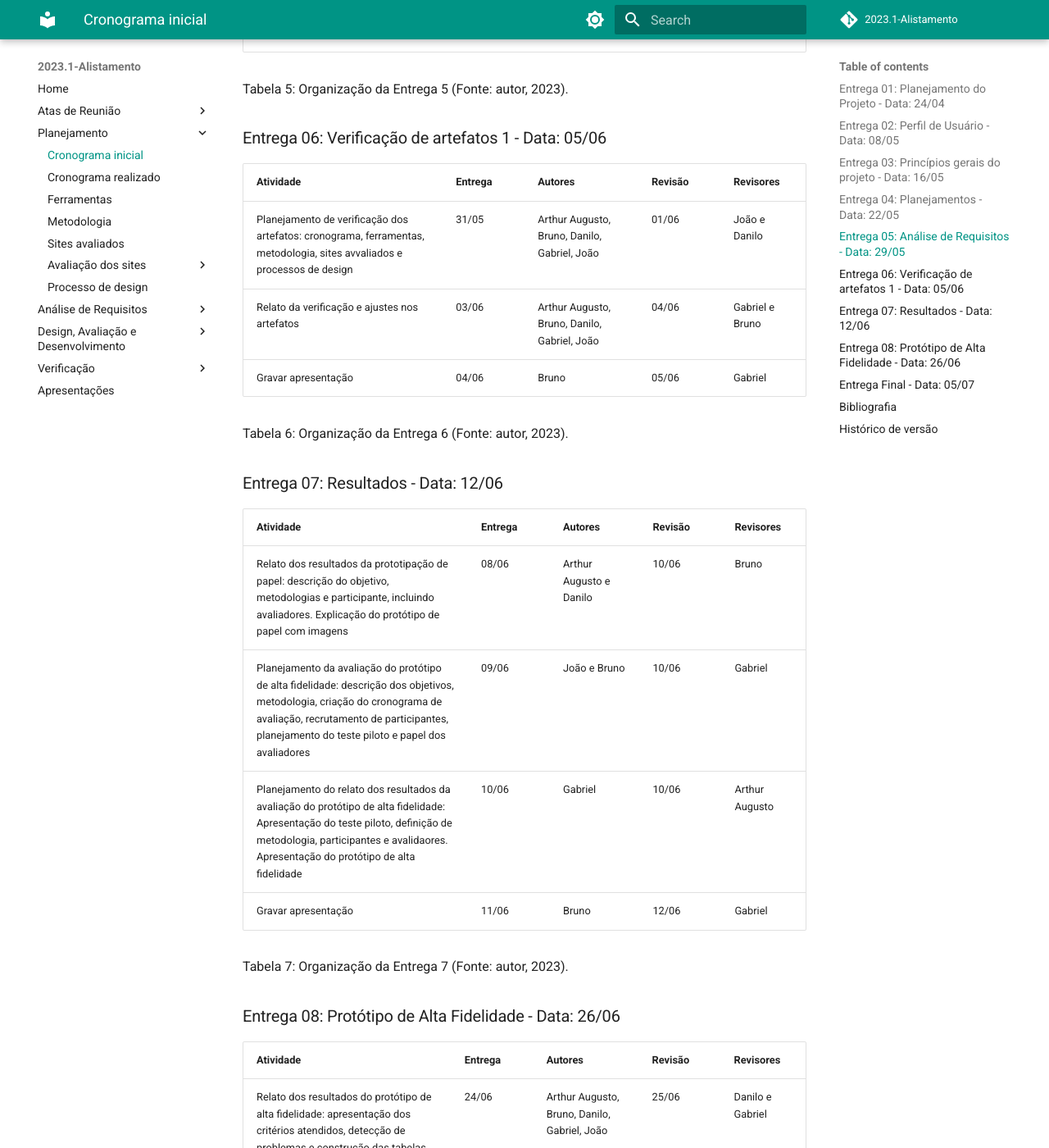
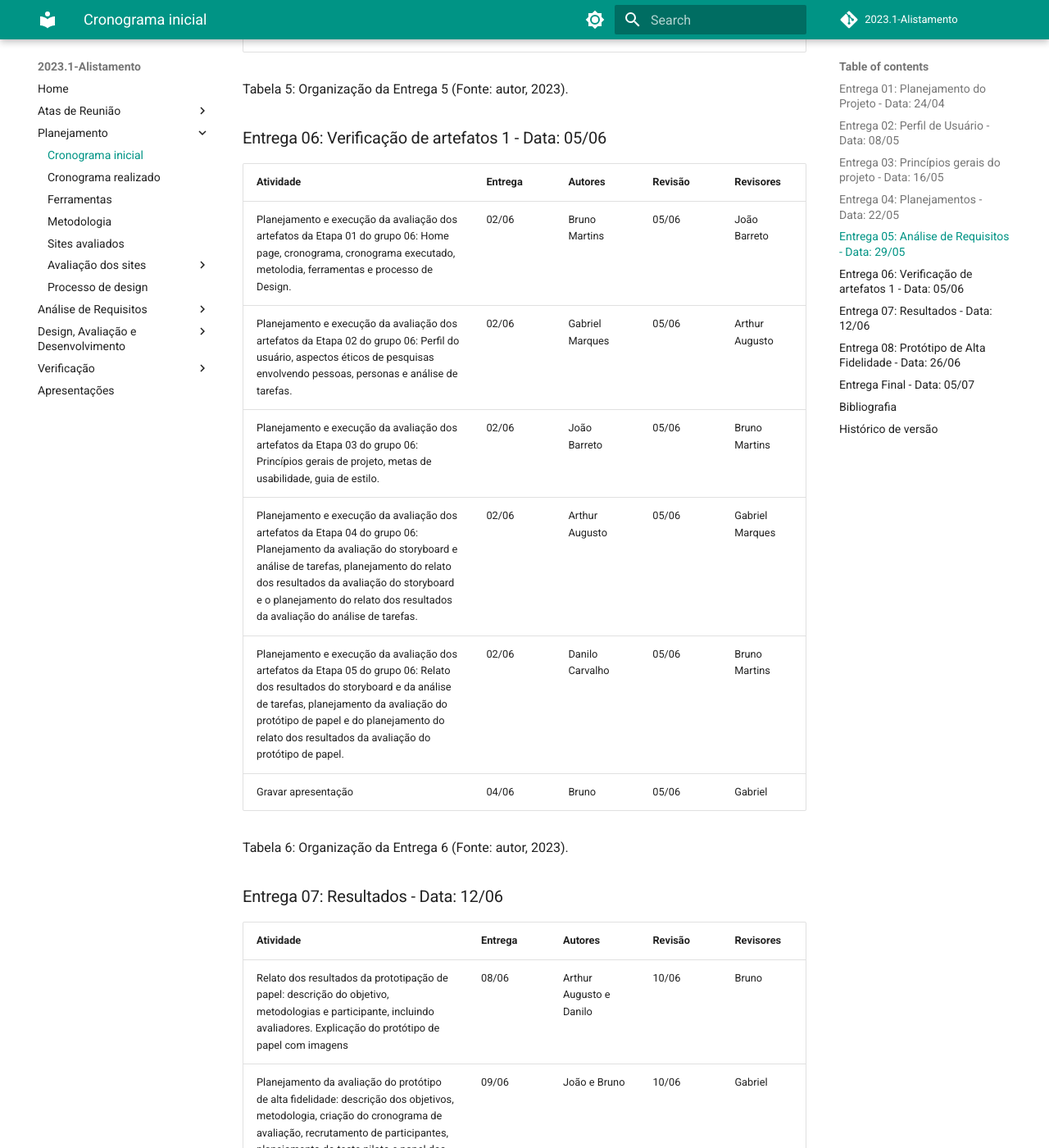
Before and after one commit to Interacao-Humano-Computador/2023.1-Alistamento, an MkDocs documentation site: the page built from docs/planejamento/cronograma.md, in a window 1280 px wide and 1400 px high, scrolled down 3514 px. Shown: the whole window at 82% size. Built offline with MkDocs 1.6.1 and Material for MkDocs 9.7.7, drawn with Linux system fonts in a browser that asks for light colours; comment, search, counter and statistics services are not loaded; some of the changed text lies outside the part shown.

Commit message:
Melhorando a descrição das atividades da etapa 6 do cronograma

```diff
--- a/docs/planejamento/cronograma.md
+++ b/docs/planejamento/cronograma.md
@@ -68,8 +68,11 @@ Tabela 5: Organização da Entrega 5 (Fonte: autor, 2023).
 ### Entrega 06: Verificação de artefatos 1 - Data: 05/06
 | Atividade | Entrega | Autores | Revisão | Revisores |
 |---|---|---|---|---|
-| Planejamento de verificação dos artefatos: cronograma, ferramentas, metodologia, sites avvaliados e processos de design | 31/05 | Arthur Augusto, Bruno, Danilo, Gabriel, João | 01/06 | João e Danilo |
-| Relato da verificação e ajustes nos artefatos | 03/06 | Arthur Augusto, Bruno, Danilo, Gabriel, João | 04/06 | Gabriel e Bruno |
+| Planejamento e execução da avaliação dos artefatos da Etapa 01 do grupo 06: Home page, cronograma, cronograma executado, metolodia, ferramentas e processo de Design. | 02/06 | Bruno Martins | 05/06 | João Barreto |
+| Planejamento e execução da avaliação dos artefatos da Etapa 02 do grupo 06: Perfil do usuário, aspectos éticos de pesquisas envolvendo pessoas, personas e análise de tarefas. | 02/06 | Gabriel Marques | 05/06 | Arthur Augusto |
+| Planejamento e execução da avaliação dos artefatos da Etapa 03 do grupo 06: Princípios gerais de projeto, metas de usabilidade, guia de estilo. | 02/06 | João Barreto | 05/06 | Bruno Martins |
+| Planejamento e execução da avaliação dos artefatos da Etapa 04 do grupo 06: Planejamento da avaliação do storyboard e análise de tarefas, planejamento do relato dos resultados da avaliação do storyboard e o planejamento do relato dos resultados da avaliação do análise de tarefas. | 02/06 | Arthur Augusto | 05/06 | Gabriel Marques |
+| Planejamento e execução da avaliação dos artefatos da Etapa 05 do grupo 06: Relato dos resultados do storyboard e da análise de tarefas, planejamento da avaliação do protótipo de papel e do planejamento do relato dos resultados da avaliação do protótipo de papel.| 02/06 | Danilo Carvalho | 05/06 | Bruno Martins |
 | Gravar apresentação | 04/06 | Bruno | 05/06 | Gabriel |
 
 Tabela 6: Organização da Entrega 6 (Fonte: autor, 2023).
@@ -109,3 +112,4 @@ Tabela 9: Organização da Entrega Final (Fonte: autor, 2023).
 | --- | --- | --- | --- | --- |
 |  `1.0`   | 23/04/2023 | Criação do cronograma | [Bruno Martins](https://github.com/gitbmvb) | [João Barreto](https://github.com/JoaoBarreto03) |
 |  `1.1`   | 08/05/2023 | Detalhamento das descrições das atividades do cronograma | [João Barreto](https://github.com/JoaoBarreto03)| [Bruno Martins](https://github.com/gitbmvb) |
+|  `1.2`   | 05/06/2023 | Aprimorando a descrição das tarefas da Etapa 06. | [Bruno Martins](https://github.com/gitbmvb) | [João Barreto](https://github.com/JoaoBarreto03) |
```
